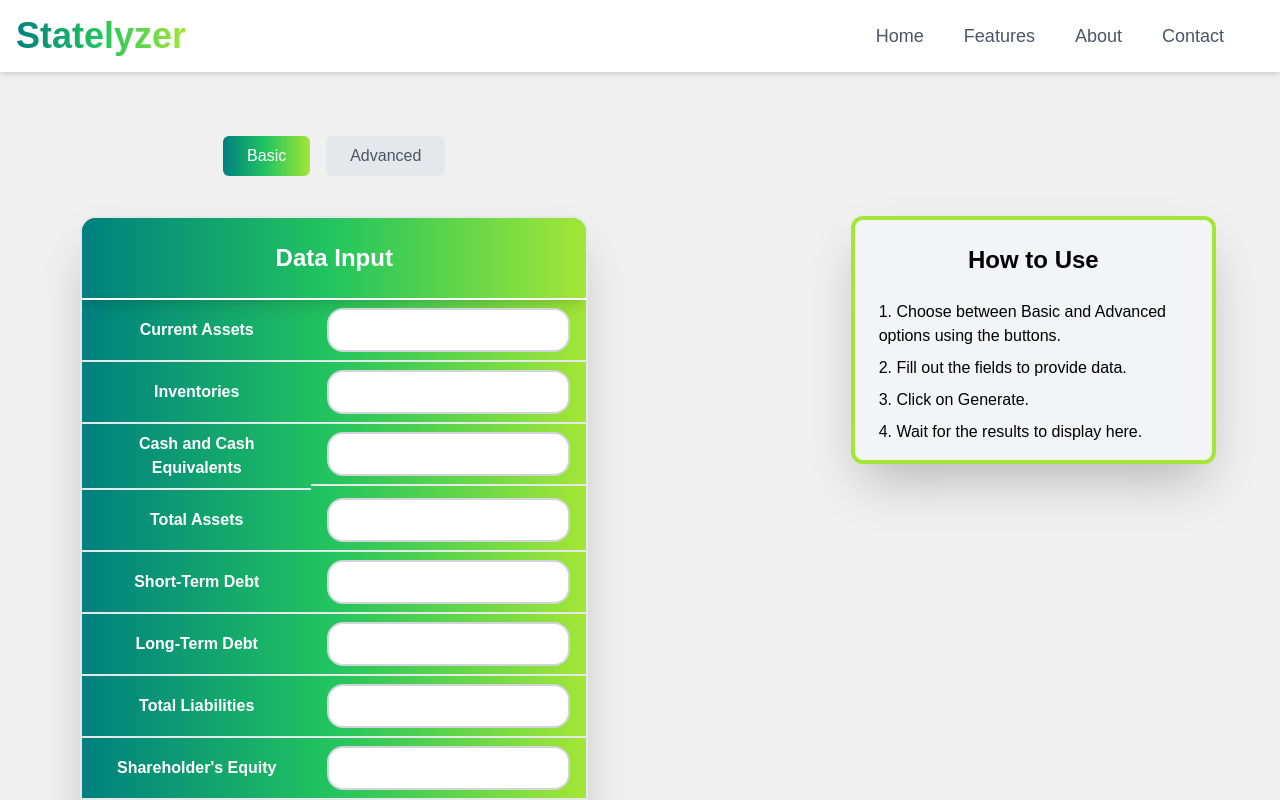
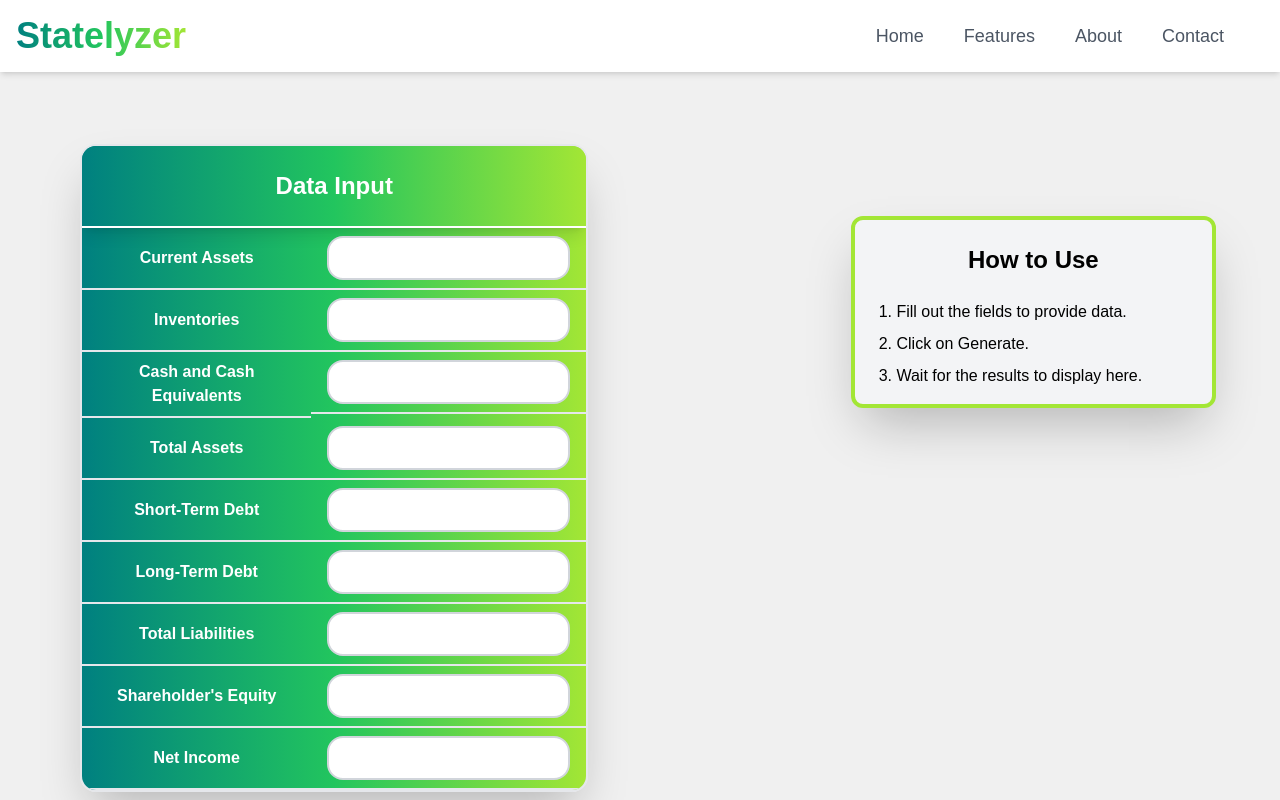
Before and after one commit to vittorio15/Statelyzer, a Next.js app: page / in a window 1280 px wide. Shown: the top 800 px of the page. Built offline with nearby package versions, Linux system fonts and the light colour scheme.

Commit message:
remove advanced options(for now)

```diff
--- a/components/Guide.jsx
+++ b/components/Guide.jsx
@@ -83,10 +83,9 @@ const Guide = ({ isLoading, calculatedData }) => {
       </div>
       <div className="my-2 px-6 py-2 bg-gray-100 rounded-lg shadow-2xl border-4 rounded-xl border-lime-400 mr-10">
         <h2 className="text-2xl font-bold text-center pt-4 pb-6">How to Use</h2>
-        <p className="mb-2">1. Choose between Basic and Advanced options using the buttons.</p>
-        <p className="mb-2">2. Fill out the fields to provide data.</p>
-        <p className="mb-2">3. Click on Generate.</p>
-        <p className="mb-2">4. Wait for the results to display here.</p>
+        <p className="mb-2">1. Fill out the fields to provide data.</p>
+        <p className="mb-2">2. Click on Generate.</p>
+        <p className="mb-2">3. Wait for the results to display here.</p>
       </div>
     </div>
   );
--- a/components/InputTable.jsx
+++ b/components/InputTable.jsx
@@ -11,13 +11,7 @@ const inputFieldsBasic = [
 ]
 
 
-const inputFieldsAdvanced = [
-  ...inputFieldsBasic, "Accounts Receivable", "Gross Profit",
-  "Operating Income", "COGS", "SG&A", "Interest Expense", "Income Tax Expense"
-];
-
 const InputTable = ({ onGenerate, isLoading, generatedText, resetStates }) => {
-  const [selectedInput, setSelectedInput] = useState('type1');
   const [inputValues, setInputValues] = useState({});
 
   const handleInputChange = (field, value) => {
@@ -27,12 +21,8 @@ const InputTable = ({ onGenerate, isLoading, generatedText, resetStates }) => {
     }));
   };
 
-  const handleButtonClick = (inputType) => {
-    setSelectedInput(inputType);
-  };
 
-  const fieldsToRender =
-  selectedInput === "type1" ? inputFieldsBasic : inputFieldsAdvanced;
+  const fieldsToRender = inputFieldsBasic
 
   if (isLoading) {
     const widths = [
@@ -67,7 +57,7 @@ const InputTable = ({ onGenerate, isLoading, generatedText, resetStates }) => {
   if (generatedText) {
     return (
       <div className="w-8/12 py-2 ml-10 rounded-2xl px-4">
-        <div className="p-6 bg-gray-100 rounded-2xl border-4 border-white text-white bg-gradient-to-r from-lime-400 via-green-500 to-primary">
+        <div className="p-6 bg-gray-100 rounded-2xl border-4 border-white text-white bg-gradient-to-r from-primary via-green-500 to-lime-400">
           <h3 className="text-2xl font-bold mb-4 text-center pb-6">Summary</h3>
           <div className="summary-list">
             {generatedText ? (
@@ -108,29 +98,6 @@ const InputTable = ({ onGenerate, isLoading, generatedText, resetStates }) => {
 
   return (
     <div>
-      <div className="flex space-x-4 justify-center ml-10 w-8/12 mb-2">
-        <button
-          onClick={() => handleButtonClick('type1')}
-          className={`px-6 py-2 rounded-md hover:scale-105 ${selectedInput === 'type1' ? 'bg-gradient-to-r from-primary via-green-500 to-lime-400 text-white' : 'bg-gray-200 text-gray-600'}`}
-        >
-          Basic
-        </button>
-        <button
-          onClick={() => handleButtonClick('type2')}
-          className={`px-6 py-2 rounded-md hover:scale-105 ${selectedInput === 'type2' ? 'bg-gradient-to-r from-primary via-green-500 to-lime-400 text-white' : 'bg-gray-200 text-gray-600'}`}
-        >
-          Advanced
-        </button>
-      </div>
-      {selectedInput === 'type2' ? (
-        <div className="bg-red-400 text-center w-8/12 ml-10 items-center">
-          <p>use Select</p>
-        </div>
-      ) :
-        <div className="w-5/12 ml-10 invisible">
-          <p>placeholder</p>
-        </div>
-      }
       <div className="inputContainer">
           <table className="inputTable">
             <thead>
--- a/utilities/Summarizer.jsx
+++ b/utilities/Summarizer.jsx
@@ -5,12 +5,10 @@ const useSummarizer = () => {
   const [isLoading, setIsLoading] = useState(true);
   const [error, setError] = useState(null);
 
-  // Define your options
   const options = {
-    sharedContext: 'This is a financial analysis based on balance sheet information. The goal is to assess liquidity, profitability, capital structure, and overall financial health. Focus on key ratios such as the current ratio, quick ratio, cash ratio, ROA, ROE, debt-to-equity ratio, and equity levels. Also include a 1 liner summary based on all data',
     type: 'teaser',
     format: 'plain-text',
-    length: 'long',
+    length: 'long'
   };
 
   useEffect(() => {
```
